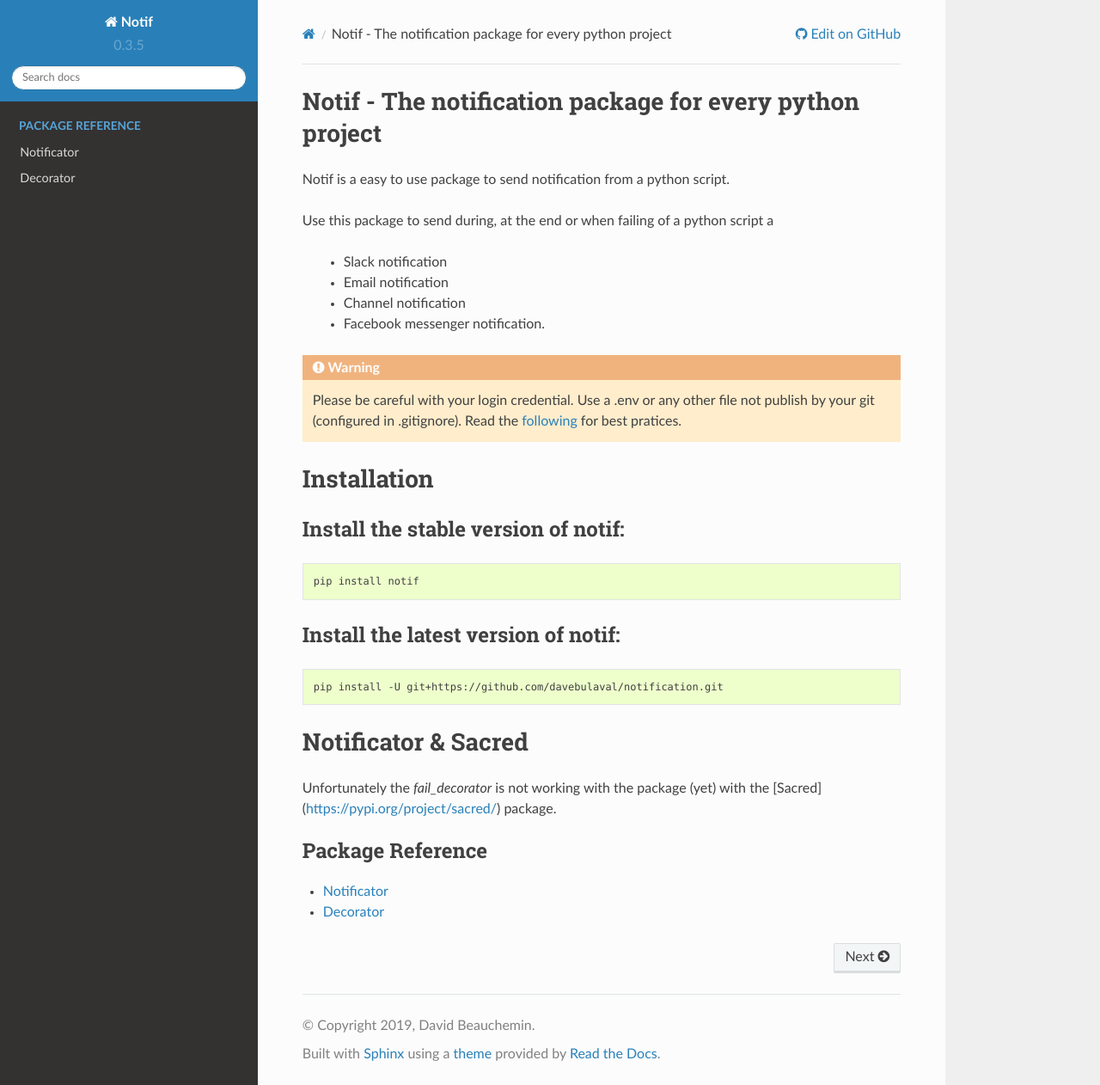
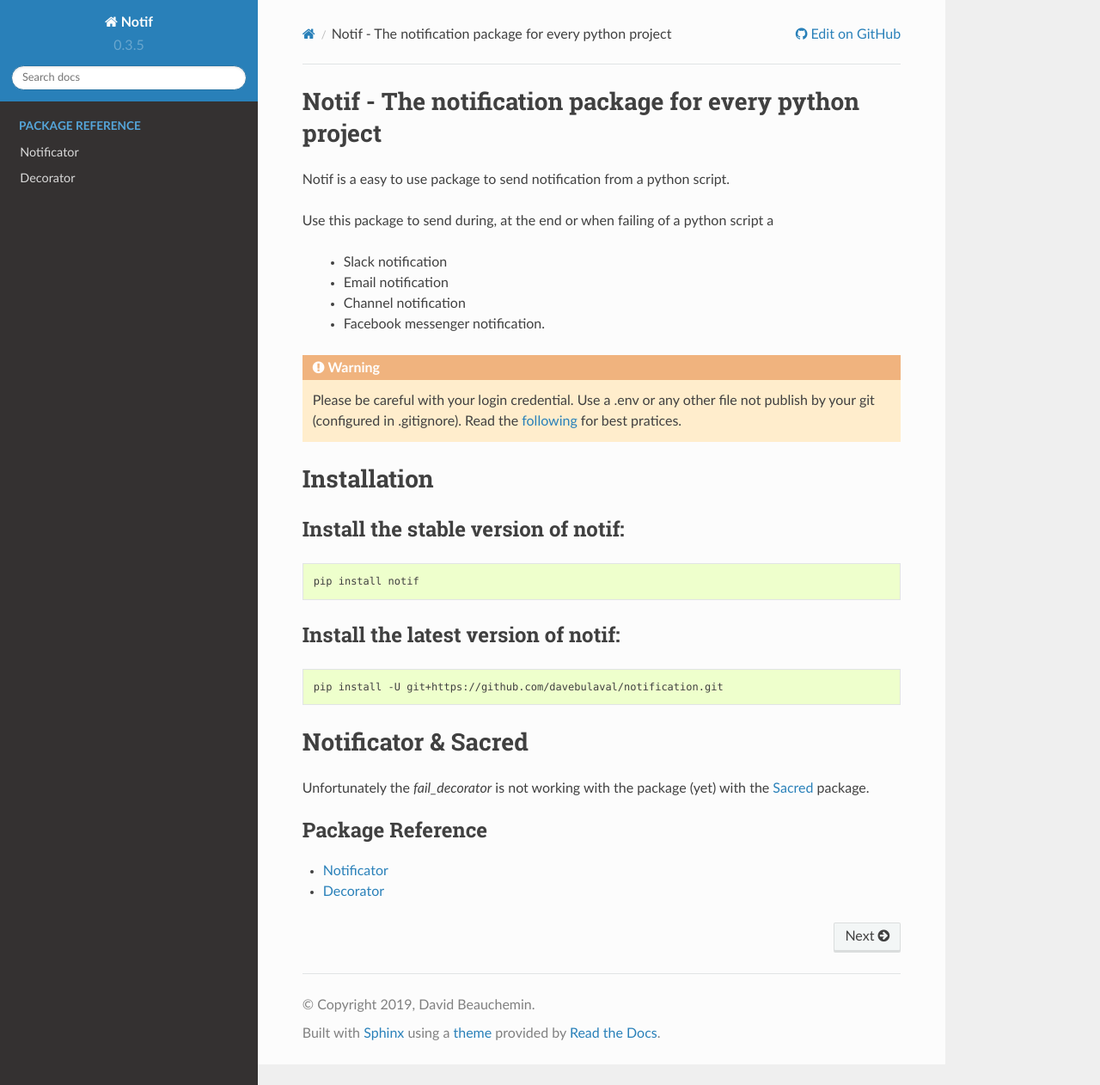
Before and after one commit to davebulaval/notification, a Sphinx documentation site: the page built from docs/source/index.rst, in a window 1280 px wide and 1262 px high. Shown: the whole window at 86% size. Built offline with Sphinx 7.4.7 and the Read the Docs theme 2.0.0, drawn with Linux system fonts in a browser that asks for light colours.

Commit message:
error in sacred link

```diff
--- a/docs/source/index.rst
+++ b/docs/source/index.rst
@@ -47,7 +47,7 @@
 Notificator & Sacred
 ====================
 
-Unfortunately the `fail_decorator` is not working with the package (yet) with the [Sacred](https://pypi.org/project/sacred/) package.
+Unfortunately the `fail_decorator` is not working with the package (yet) with the `Sacred <https://pypi.org/project/sacred/>`_ package.
 
 
 API Reference
```
